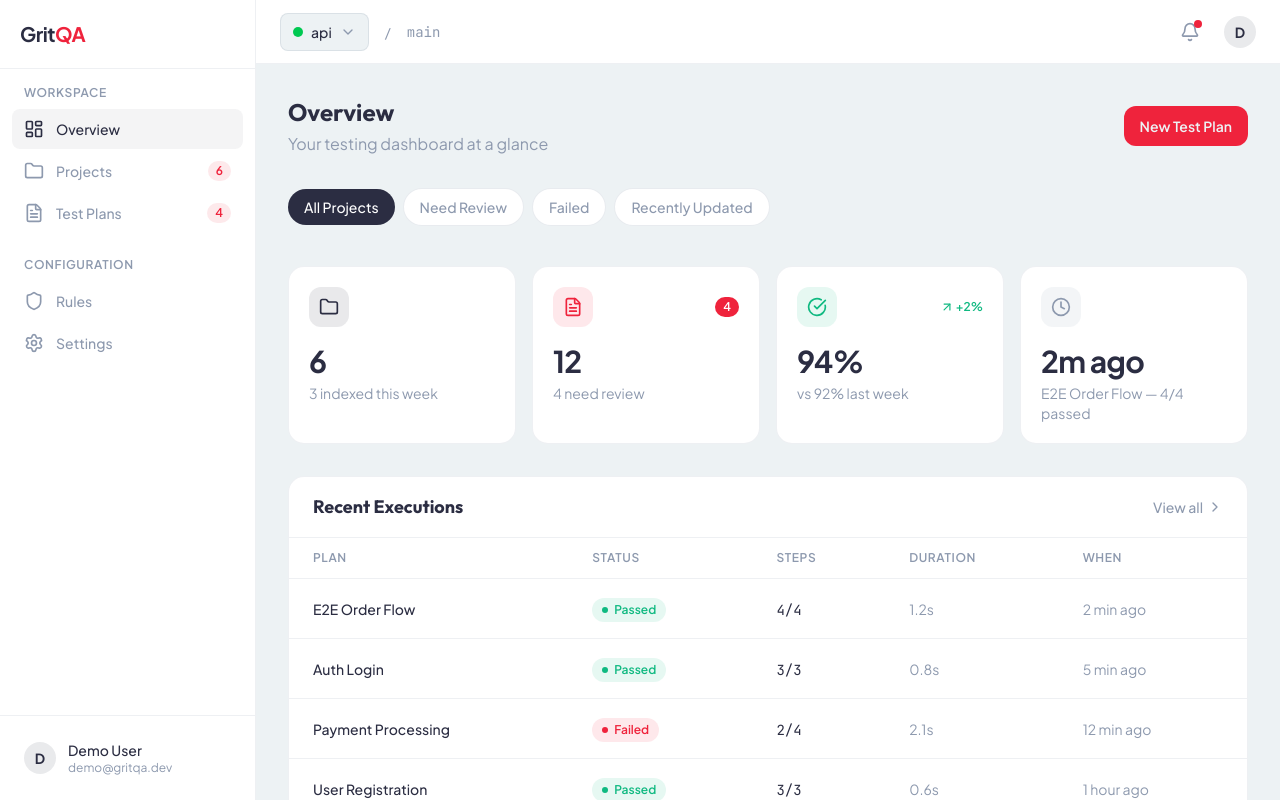
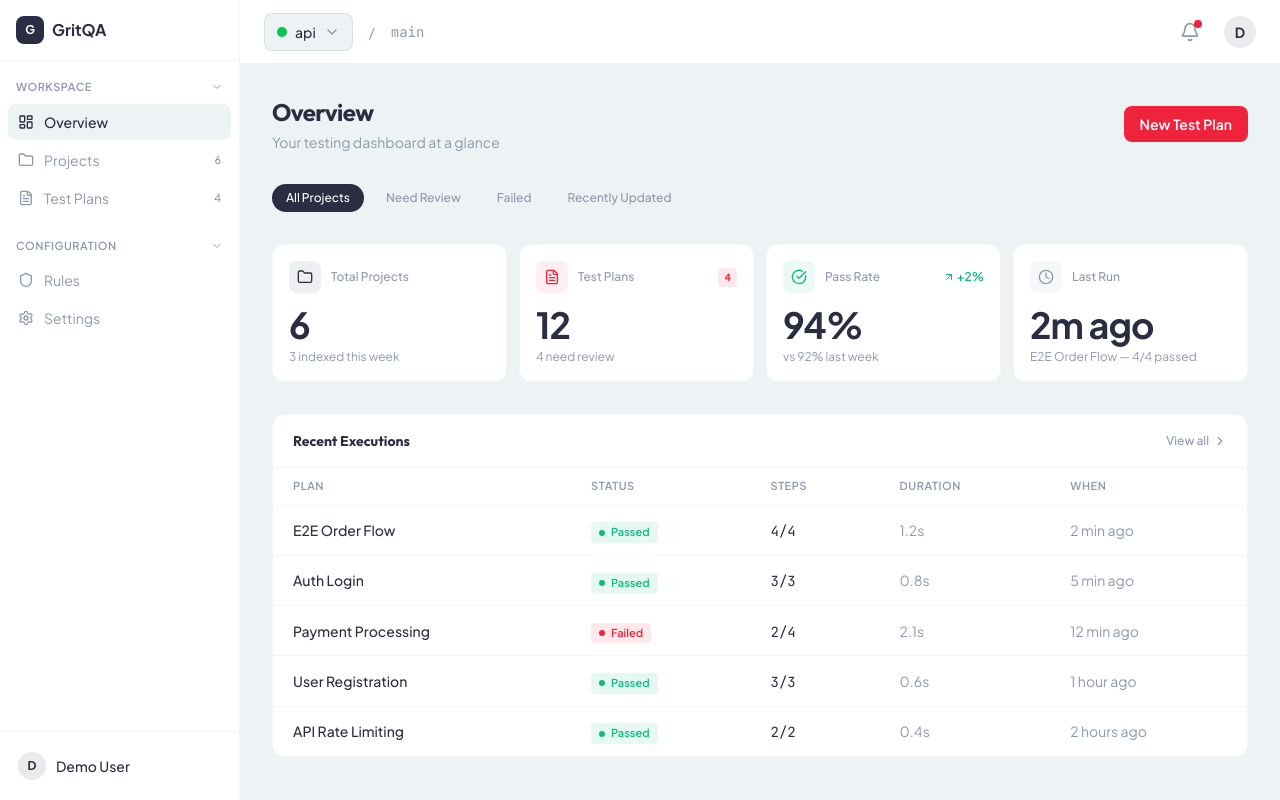
Before and after one commit to tomiwa-a/gritqa, a Next.js app in the folder web/: page /dashboard in a window 1280 px wide. Built offline with nearby package versions, Linux system fonts and the light colour scheme.

Commit message:
Dashboard: rewrite to match reference — bigger numbers, smaller icons, thinner borders, white sidebar

```diff
--- a/web/src/app/dashboard/page.tsx
+++ b/web/src/app/dashboard/page.tsx
@@ -8,7 +8,7 @@ const stats = [
     value: '6',
     supporting: '3 indexed this week',
     icon: Folder,
-    iconBg: 'bg-space-indigo/10',
+    iconBg: 'bg-space-indigo/8',
     iconColor: 'text-space-indigo',
     trend: null,
   },
@@ -17,18 +17,17 @@ const stats = [
     value: '12',
     supporting: '4 need review',
     icon: FileText,
-    iconBg: 'bg-punch-red/10',
+    iconBg: 'bg-punch-red/8',
     iconColor: 'text-punch-red',
     trend: null,
     badge: '4',
-    badgeColor: 'bg-punch-red text-white',
   },
   {
     label: 'Pass Rate',
     value: '94%',
     supporting: 'vs 92% last week',
     icon: CheckCircle,
-    iconBg: 'bg-emerald/10',
+    iconBg: 'bg-emerald/8',
     iconColor: 'text-emerald',
     trend: { value: '+2%', positive: true },
   },
@@ -37,7 +36,7 @@ const stats = [
     value: '2m ago',
     supporting: 'E2E Order Flow — 4/4 passed',
     icon: Clock,
-    iconBg: 'bg-lavender-grey/10',
+    iconBg: 'bg-lavender-grey/8',
     iconColor: 'text-lavender-grey',
     trend: null,
   },
@@ -53,27 +52,27 @@ const recentExecutions = [
 
 export default function DashboardOverview() {
   return (
-    <div>
+    <div className="max-w-6xl">
       {/* Header */}
       <div className="flex items-center justify-between mb-8">
         <div>
-          <h1 className="text-2xl font-bold text-space-indigo">Overview</h1>
-          <p className="text-lavender-grey mt-1">Your testing dashboard at a glance</p>
+          <h1 className="text-2xl font-bold text-space-indigo tracking-tight">Overview</h1>
+          <p className="text-sm text-lavender-grey mt-1">Your testing dashboard at a glance</p>
         </div>
-        <button className="px-4 py-2.5 bg-punch-red text-platinum rounded-xl text-sm font-semibold hover:bg-classic-crimson transition-colors">
+        <button className="px-4 py-2 bg-punch-red text-white rounded-lg text-sm font-semibold hover:bg-classic-crimson transition-colors">
           New Test Plan
         </button>
       </div>
 
       {/* Filter pills */}
-      <div className="flex items-center gap-2 mb-8 overflow-x-auto pb-2">
+      <div className="flex items-center gap-2 mb-8">
         {['All Projects', 'Need Review', 'Failed', 'Recently Updated'].map((filter, i) => (
           <button
             key={filter}
-            className={`px-4 py-2 rounded-full text-sm font-medium whitespace-nowrap transition-colors ${
+            className={`px-3.5 py-1.5 rounded-full text-xs font-medium transition-colors ${
               i === 0
                 ? 'bg-space-indigo text-white'
-                : 'bg-white text-lavender-grey border border-lavender-grey/20 hover:border-lavender-grey/40 hover:text-space-indigo'
+                : 'text-lavender-grey hover:text-space-indigo hover:bg-platinum'
             }`}
           >
             {filter}
@@ -82,68 +81,69 @@ export default function DashboardOverview() {
       </div>
 
       {/* Stat cards */}
-      <div className="grid grid-cols-1 sm:grid-cols-2 lg:grid-cols-4 gap-4 mb-8">
+      <div className="grid grid-cols-1 sm:grid-cols-2 lg:grid-cols-4 gap-3 mb-8">
         {stats.map((stat) => (
           <div
             key={stat.label}
-            className="bg-white rounded-2xl border border-lavender-grey/15 p-5 hover:shadow-md transition-shadow"
+            className="bg-white rounded-xl border border-lavender-grey/10 p-4 hover:border-lavender-grey/20 transition-colors"
           >
-            <div className="flex items-center justify-between mb-4">
-              <div className={`h-10 w-10 rounded-xl ${stat.iconBg} flex items-center justify-center`}>
-                <stat.icon className={`h-5 w-5 ${stat.iconColor}`} />
+            <div className="flex items-center gap-2.5 mb-3">
+              <div className={`h-8 w-8 rounded-lg ${stat.iconBg} flex items-center justify-center`}>
+                <stat.icon className={`h-4 w-4 ${stat.iconColor}`} />
               </div>
+              <span className="text-xs font-medium text-lavender-grey">{stat.label}</span>
               {stat.badge && (
-                <span className={`px-2 py-0.5 text-xs font-semibold rounded-full ${stat.badgeColor}`}>
+                <span className="ml-auto px-1.5 py-0.5 text-[10px] font-bold rounded bg-punch-red/10 text-punch-red">
                   {stat.badge}
                 </span>
               )}
               {stat.trend && (
-                <span className={`flex items-center gap-0.5 text-xs font-semibold ${
+                <span className={`ml-auto flex items-center gap-0.5 text-xs font-semibold ${
                   stat.trend.positive ? 'text-emerald' : 'text-punch-red'
                 }`}>
                   {stat.trend.positive ? (
-                    <ArrowUpRight className="h-3.5 w-3.5" />
+                    <ArrowUpRight className="h-3 w-3" />
                   ) : (
-                    <ArrowDownRight className="h-3.5 w-3.5" />
+                    <ArrowDownRight className="h-3 w-3" />
                   )}
                   {stat.trend.value}
                 </span>
               )}
             </div>
-            <p className="text-3xl font-bold text-space-indigo tracking-tight">{stat.value}</p>
-            <p className="text-sm text-lavender-grey mt-1">{stat.supporting}</p>
+            <p className="text-4xl font-bold text-space-indigo tracking-tight">{stat.value}</p>
+            <p className="text-xs text-lavender-grey mt-1">{stat.supporting}</p>
           </div>
         ))}
       </div>
 
       {/* Recent executions */}
-      <div className="bg-white rounded-2xl border border-lavender-grey/15 overflow-hidden">
-        <div className="px-6 py-4 border-b border-lavender-grey/15 flex items-center justify-between">
-          <h2 className="text-lg font-bold text-space-indigo">Recent Executions</h2>
-          <button className="flex items-center gap-1 text-sm font-medium text-lavender-grey hover:text-space-indigo transition-colors">
+      <div className="bg-white rounded-xl border border-lavender-grey/10 overflow-hidden">
+        <div className="px-5 py-4 border-b border-lavender-grey/10 flex items-center justify-between">
+          <h2 className="text-sm font-bold text-space-indigo">Recent Executions</h2>
+          <button className="flex items-center gap-1 text-xs font-medium text-lavender-grey hover:text-space-indigo transition-colors">
             View all
-            <ChevronRight className="h-4 w-4" />
+            <ChevronRight className="h-3.5 w-3.5" />
           </button>
         </div>
         <div className="overflow-x-auto">
           <table className="w-full">
             <thead>
-              <tr className="border-b border-lavender-grey/15">
-                <th className="text-left px-6 py-3 text-xs font-semibold text-lavender-grey uppercase tracking-wider">Plan</th>
-                <th className="text-left px-6 py-3 text-xs font-semibold text-lavender-grey uppercase tracking-wider">Status</th>
-                <th className="text-left px-6 py-3 text-xs font-semibold text-lavender-grey uppercase tracking-wider">Steps</th>
-                <th className="text-left px-6 py-3 text-xs font-semibold text-lavender-grey uppercase tracking-wider">Duration</th>
-                <th className="text-left px-6 py-3 text-xs font-semibold text-lavender-grey uppercase tracking-wider">When</th>
+              <tr className="border-b border-lavender-grey/10">
+                <th className="text-left px-5 py-2.5 text-[11px] font-semibold text-lavender-grey uppercase tracking-wider">Plan</th>
+                <th className="text-left px-5 py-2.5 text-[11px] font-semibold text-lavender-grey uppercase tracking-wider">Status</th>
+                <th className="text-left px-5 py-2.5 text-[11px] font-semibold text-lavender-grey uppercase tracking-wider">Steps</th>
+                <th className="text-left px-5 py-2.5 text-[11px] font-semibold text-lavender-grey uppercase tracking-wider">Duration</th>
+                <th className="text-left px-5 py-2.5 text-[11px] font-semibold text-lavender-grey uppercase tracking-wider">When</th>
               </tr>
             </thead>
-            <tbody className="divide-y divide-lavender-grey/15">
+            <tbody className="divide-y divide-lavender-grey/10">
               {recentExecutions.map((exec) => (
                 <tr key={exec.plan} className="hover:bg-platinum/50 transition-colors cursor-pointer">
-                  <td className="px-6 py-4">
+                  <td className="px-5 py-3">
                     <span className="text-sm font-medium text-space-indigo">{exec.plan}</span>
                   </td>
-                  <td className="px-6 py-4">
-                    <span className={`inline-flex items-center gap-1.5 px-2.5 py-1 rounded-full text-xs font-semibold ${
+                  <td className="px-5 py-3">
+                    <span className={`inline-flex items-center gap-1.5 px-2 py-0.5 rounded text-[11px] font-semibold ${
                       exec.status === 'passed'
                         ? 'bg-emerald/10 text-emerald'
                         : 'bg-punch-red/10 text-punch-red'
@@ -154,13 +154,13 @@ export default function DashboardOverview() {
                       {exec.status === 'passed' ? 'Passed' : 'Failed'}
                     </span>
                   </td>
-                  <td className="px-6 py-4">
+                  <td className="px-5 py-3">
                     <span className="text-sm font-mono text-space-indigo">{exec.steps}</span>
                   </td>
-                  <td className="px-6 py-4">
+                  <td className="px-5 py-3">
                     <span className="text-sm text-lavender-grey">{exec.duration}</span>
                   </td>
-                  <td className="px-6 py-4">
+                  <td className="px-5 py-3">
                     <span className="text-sm text-lavender-grey">{exec.date}</span>
                   </td>
                 </tr>
--- a/web/src/components/dashboard/Sidebar.tsx
+++ b/web/src/components/dashboard/Sidebar.tsx
@@ -2,7 +2,7 @@
 
 import Link from 'next/link';
 import { usePathname } from 'next/navigation';
-import { LayoutDashboard, Folder, FileText, Shield, Settings, Menu, X } from 'lucide-react';
+import { LayoutDashboard, Folder, FileText, Shield, Settings, Menu, X, ChevronDown } from 'lucide-react';
 import { useState } from 'react';
 import { motion, AnimatePresence } from 'framer-motion';
 
@@ -27,25 +27,42 @@ const sections = [
 export default function Sidebar() {
   const pathname = usePathname();
   const [mobileOpen, setMobileOpen] = useState(false);
+  const [expandedSections, setExpandedSections] = useState<Record<string, boolean>>({
+    Workspace: true,
+    Configuration: true,
+  });
+
+  const toggleSection = (label: string) => {
+    setExpandedSections((prev) => ({ ...prev, [label]: !prev[label] }));
+  };
 
   const nav = (
-    <div className="flex flex-col h-full bg-white border-r border-lavender-grey/15 w-64">
+    <div className="flex flex-col h-full bg-white border-r border-lavender-grey/10 w-60">
       {/* Logo */}
-      <div className="px-5 py-5 border-b border-lavender-grey/15">
-        <Link href="/" className="text-xl font-bold tracking-tight">
-          <span className="text-space-indigo">Grit</span>
-          <span className="text-punch-red">QA</span>
+      <div className="px-4 py-4 border-b border-lavender-grey/10">
+        <Link href="/" className="flex items-center gap-2">
+          <div className="h-7 w-7 rounded-lg bg-space-indigo flex items-center justify-center">
+            <span className="text-white text-xs font-bold">G</span>
+          </div>
+          <span className="text-base font-bold text-space-indigo">GritQA</span>
         </Link>
       </div>
 
-      {/* Nav sections */}
-      <nav className="flex-1 px-3 py-4 overflow-y-auto">
+      {/* Nav */}
+      <nav className="flex-1 px-2 py-3 overflow-y-auto">
         {sections.map((section) => (
-          <div key={section.label} className="mb-6">
-            <p className="px-3 mb-2 text-xs font-semibold text-lavender-grey uppercase tracking-wider">
+          <div key={section.label} className="mb-4">
+            <button
+              onClick={() => toggleSection(section.label)}
+              className="flex items-center justify-between w-full px-2 py-1.5 text-[11px] font-semibold text-lavender-grey uppercase tracking-wider hover:text-space-indigo transition-colors"
+            >
               {section.label}
-            </p>
-            <div className="space-y-0.5">
+              <ChevronDown className={`h-3 w-3 transition-transform ${
+                expandedSections[section.label] ? '' : '-rotate-90'
+              }`} />
+            </button>
+            {expandedSections[section.label] && (
+              <div className="mt-0.5 space-y-0.5">
                 {section.items.map((item) => {
                   const isActive = item.href === '/dashboard'
                     ? pathname === '/dashboard'
@@ -55,16 +72,16 @@ export default function Sidebar() {
                       key={item.href}
                       href={item.href}
                       onClick={() => setMobileOpen(false)}
-                    className={`flex items-center gap-3 px-3 py-2.5 rounded-lg text-sm font-medium transition-colors ${
+                      className={`flex items-center gap-2.5 px-2.5 py-2 rounded-lg text-sm transition-colors ${
                         isActive
-                        ? 'bg-space-indigo/5 text-space-indigo'
-                        : 'text-lavender-grey hover:text-space-indigo hover:bg-platinum'
+                          ? 'bg-platinum text-space-indigo font-medium'
+                          : 'text-lavender-grey hover:text-space-indigo hover:bg-platinum/50'
                       }`}
                     >
-                    <item.icon className="h-5 w-5" />
+                      <item.icon className="h-4 w-4" />
                       <span className="flex-1">{item.label}</span>
                       {item.badge && (
-                      <span className="px-2 py-0.5 text-xs font-semibold rounded-full bg-punch-red/10 text-punch-red">
+                        <span className="text-[11px] font-medium text-lavender-grey">
                           {item.badge}
                         </span>
                       )}
@@ -72,19 +89,19 @@ export default function Sidebar() {
                   );
                 })}
               </div>
+            )}
           </div>
         ))}
       </nav>
 
       {/* User */}
-      <div className="px-3 py-4 border-t border-lavender-grey/15">
-        <div className="flex items-center gap-3 px-3 py-2 rounded-lg hover:bg-platinum transition-colors cursor-pointer">
-          <div className="h-8 w-8 rounded-full bg-space-indigo/10 flex items-center justify-center text-sm font-bold text-space-indigo">
+      <div className="px-2 py-3 border-t border-lavender-grey/10">
+        <div className="flex items-center gap-2.5 px-2.5 py-2 rounded-lg hover:bg-platinum transition-colors cursor-pointer">
+          <div className="h-7 w-7 rounded-full bg-space-indigo/10 flex items-center justify-center text-xs font-bold text-space-indigo">
             D
           </div>
           <div className="flex-1 min-w-0">
             <p className="text-sm font-medium text-space-indigo truncate">Demo User</p>
-            <p className="text-xs text-lavender-grey truncate">demo@gritqa.dev</p>
           </div>
         </div>
       </div>
@@ -96,9 +113,9 @@ export default function Sidebar() {
       {/* Mobile hamburger */}
       <button
         onClick={() => setMobileOpen(true)}
-        className="fixed top-4 left-4 z-50 lg:hidden flex items-center justify-center h-10 w-10 rounded-lg bg-white border border-lavender-grey/20 text-space-indigo shadow-sm"
+        className="fixed top-3 left-3 z-50 lg:hidden flex items-center justify-center h-9 w-9 rounded-lg bg-white border border-lavender-grey/15 text-space-indigo"
       >
-        <Menu className="h-5 w-5" />
+        <Menu className="h-4 w-4" />
       </button>
 
       {/* Mobile overlay */}
@@ -109,22 +126,22 @@ export default function Sidebar() {
               initial={{ opacity: 0 }}
               animate={{ opacity: 1 }}
               exit={{ opacity: 0 }}
-              className="fixed inset-0 bg-black/50 z-40 lg:hidden"
+              className="fixed inset-0 bg-black/40 z-40 lg:hidden"
               onClick={() => setMobileOpen(false)}
             />
             <motion.div
-              initial={{ x: -256 }}
+              initial={{ x: -240 }}
               animate={{ x: 0 }}
-              exit={{ x: -256 }}
+              exit={{ x: -240 }}
               transition={{ type: 'spring', damping: 25, stiffness: 200 }}
               className="fixed inset-y-0 left-0 z-50 lg:hidden"
             >
               {nav}
               <button
                 onClick={() => setMobileOpen(false)}
-                className="absolute top-4 right-4 text-lavender-grey hover:text-space-indigo"
+                className="absolute top-3 right-3 text-lavender-grey hover:text-space-indigo"
               >
-                <X className="h-5 w-5" />
+                <X className="h-4 w-4" />
               </button>
             </motion.div>
           </>
```
Lines whose indentation alone changed are shown as unchanged.
